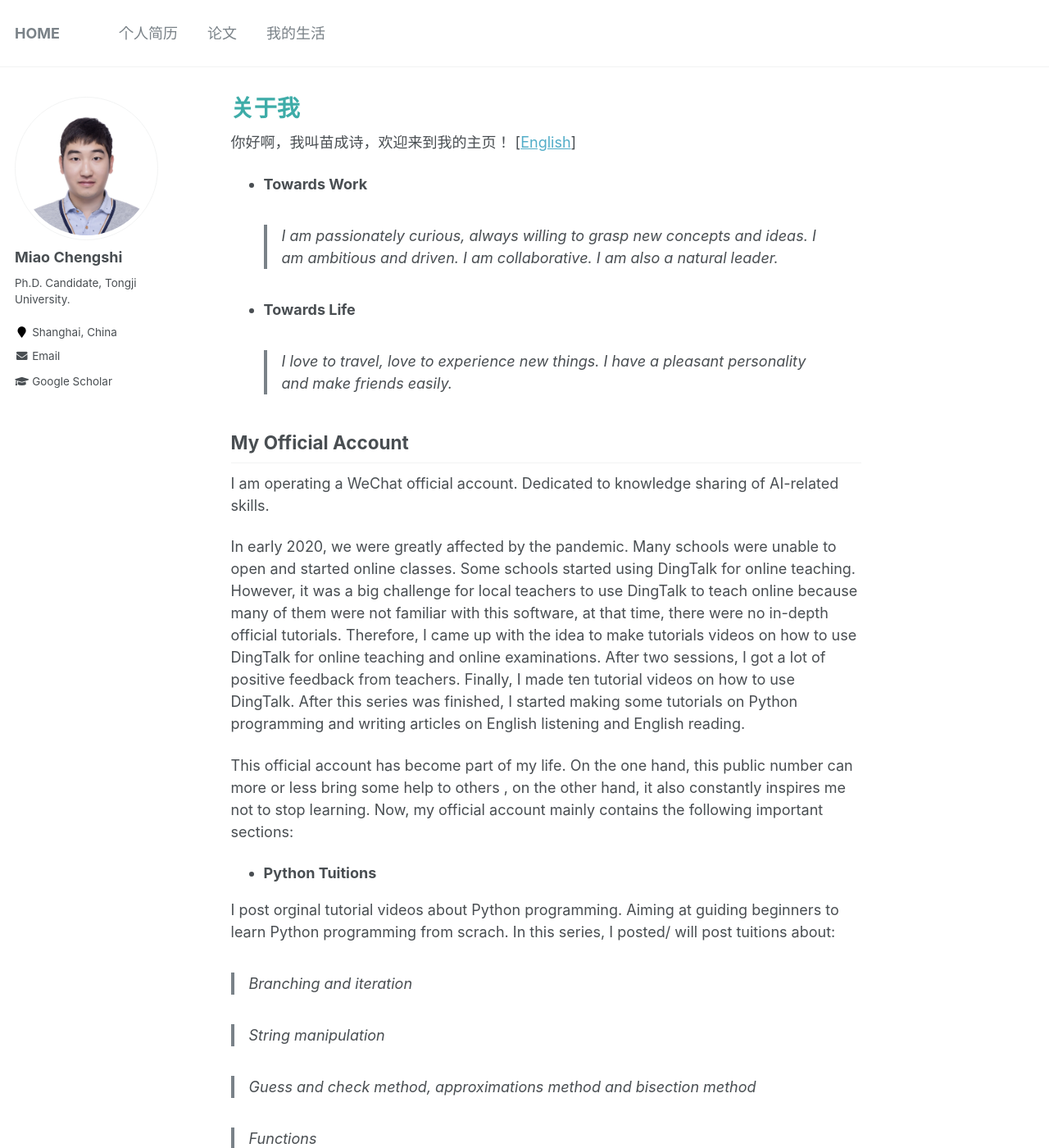
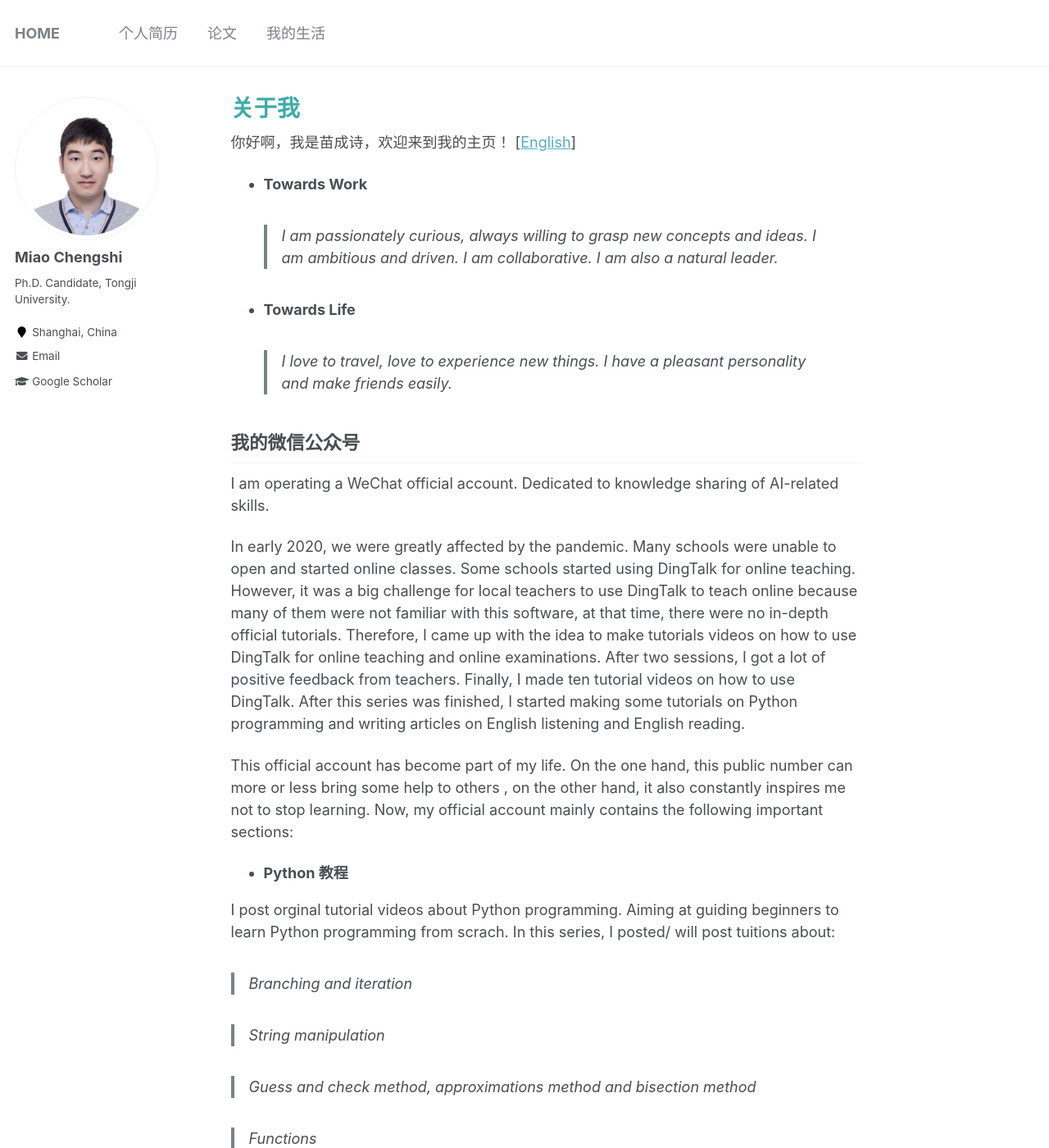
Before and after one commit to miaochengshi/cn, a Jekyll site: the page built from _pages/about.md, in a window 1280 px wide and 1400 px high. Shown: the whole window at 82% size. Built offline with Jekyll 4.4.1, drawn with Linux system fonts in a browser that asks for light colours; some of the changed text lies outside the part shown.

Commit message:
Update about.md

```diff
--- a/_pages/about.md
+++ b/_pages/about.md
@@ -8,7 +8,7 @@ redirect_from:
   - /about.html
 ---
 
-你好啊，我叫苗成诗，欢迎来到我的主页！ [[English](https://miaochengshi.github.io)]
+你好啊，我是苗成诗，欢迎来到我的主页！ [[English](https://miaochengshi.github.io)]
 
 - **Towards Work**
 > I am passionately curious, always willing to grasp new concepts and ideas. I am ambitious and driven. I am collaborative. I am also a natural leader.
@@ -16,14 +16,14 @@ redirect_from:
 - **Towards Life**
 > I love to travel, love to experience new things. I have a pleasant personality and make friends easily.
 
-## My Official Account
+## 我的微信公众号
 I am operating a WeChat official account. Dedicated to knowledge sharing of AI-related skills.
 
 In early 2020, we were greatly affected by the pandemic. Many schools were unable to open and started online classes. Some schools started using DingTalk for online teaching. However, it was a big challenge for local teachers to use DingTalk to teach online because many of them were not familiar with this software, at that time, there were no in-depth official tutorials. Therefore, I came up with the idea to make tutorials videos on how to use DingTalk for online teaching and online examinations. After two sessions, I got a lot of positive feedback from teachers. Finally, I made ten tutorial videos on how to use DingTalk. After this series was finished, I started making some tutorials on Python programming and writing articles on English listening and English reading.
 
 This official account has become part of my life. On the one hand, this public number can more or less bring some help to others , on the other hand, it also constantly inspires me not to stop learning. Now, my official account mainly contains the following important sections:
 
-- **Python Tuitions**
+- **Python 教程**
 
 I post orginal tutorial videos about Python programming. Aiming at guiding beginners to learn Python programming from scrach. In this series, I posted/ will post tuitions about:
 
@@ -91,13 +91,13 @@ Follow my Official Account though WeChat if you are interested in what I am doin
 
 I am planning to established a younger empowerment foundation. The foundation is interest-oriented to promote robots, programming and artificial intelligence skills to empower the next yonger generation to thrive in the new technological world.
 
-- **My Action**
+- **我的行动**
 
 > I am sharing basic Python programming skill through online classes to a number of Chinese engineers in Detroit who work in the automotive parts manufacturing and mechanical engineering industries. Together with them, we explored the feasibility of using artificial intelligence to reduce workload and increase productivity.
 
 > I am teching a Grade 8 student from Indiana via online courses to learn JavaScripts in my part time. I will dynamically adjust the topics of each course according to the student's interests, hoping that by the end of the course, he will be able to use his creativity and imagination to complete a project using the knowledge he has acquired.
 
 
-Contact Me
+联系我
 ------
 Contact me if you are interested in doing something awesome together with me.
```
Also changed, not shown: other parts of _pages/about.md (+2 -2 lines).
